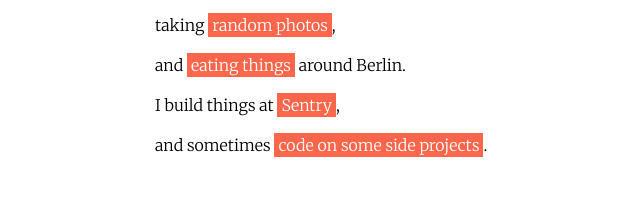
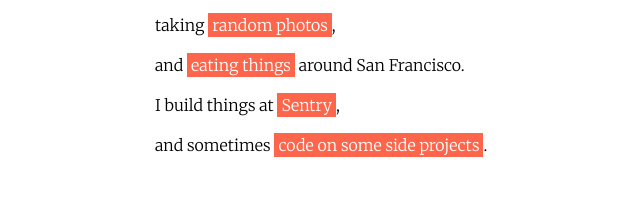
Before and after one commit to lynnagara/lynnagara.github.io, a plain HTML site: page index.html in a window 1280 px wide. Shown: the part 326-536 px from the top of the page, 95-735 px from the left. Drawn offline with Linux system fonts and the light colour scheme.

Commit message:
Fix current location

```diff
--- a/index.html
+++ b/index.html
@@ -12,7 +12,7 @@
       <h1>Hello, I'm Lyn.</h1>
       <p>I'm into <a href="https://www.goodreads.com/user/show/37127636-lyn" data-url target="_blank">reading</a>,</p>
       <p>taking <a href="https://www.instagram.com/lynnagara/" target="_blank">random photos</a>,</p>
-      <p>and <a href="https://foursquare.com/lynnagara" target="_blank">eating things</a> around Berlin.</p>
+      <p>and <a href="https://foursquare.com/lynnagara" target="_blank">eating things</a> around San Francisco.</p>
       <p>I build things at <a href="https://www.sentry.io" target="_blank">Sentry</a>,</p>
       <p>and sometimes <a href="https://www.github.com/lynnagara" target="_blank">code on some side projects</a>.</p>
       <p>&nbsp;</p>
```
